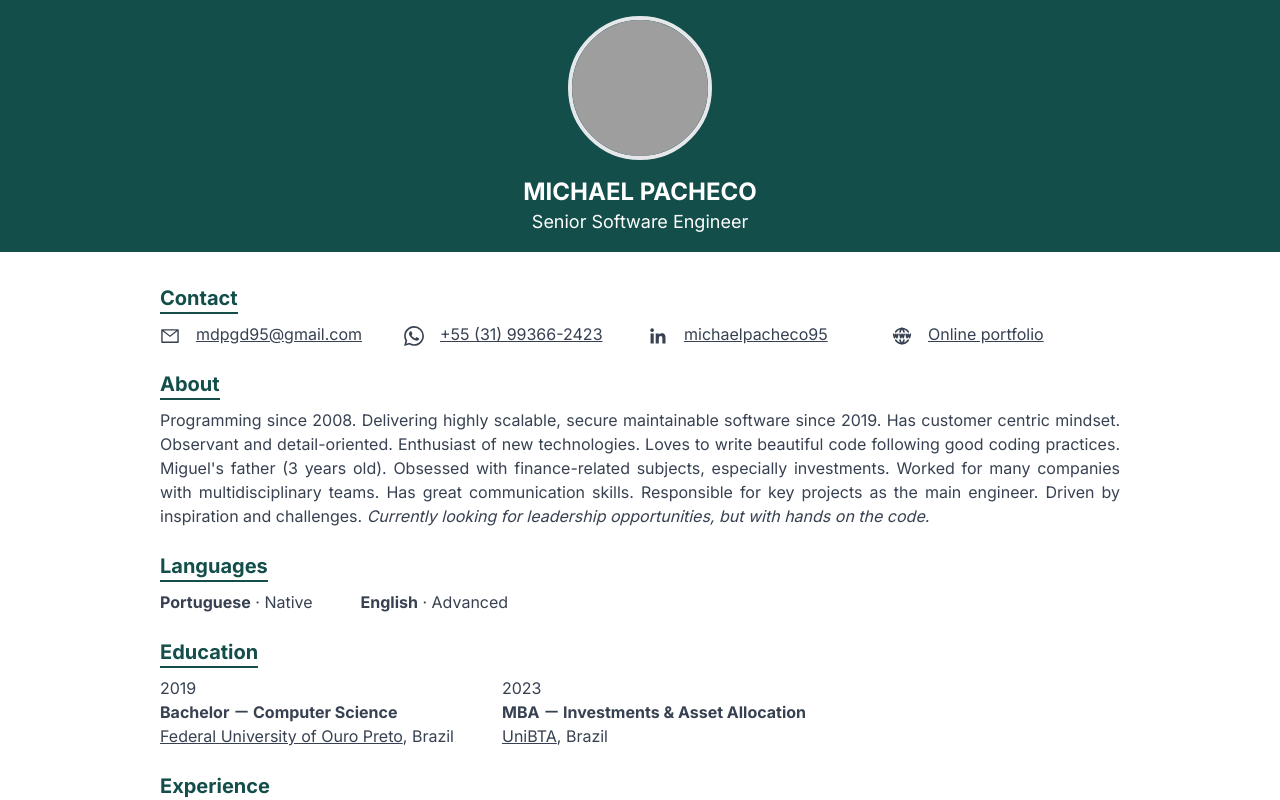
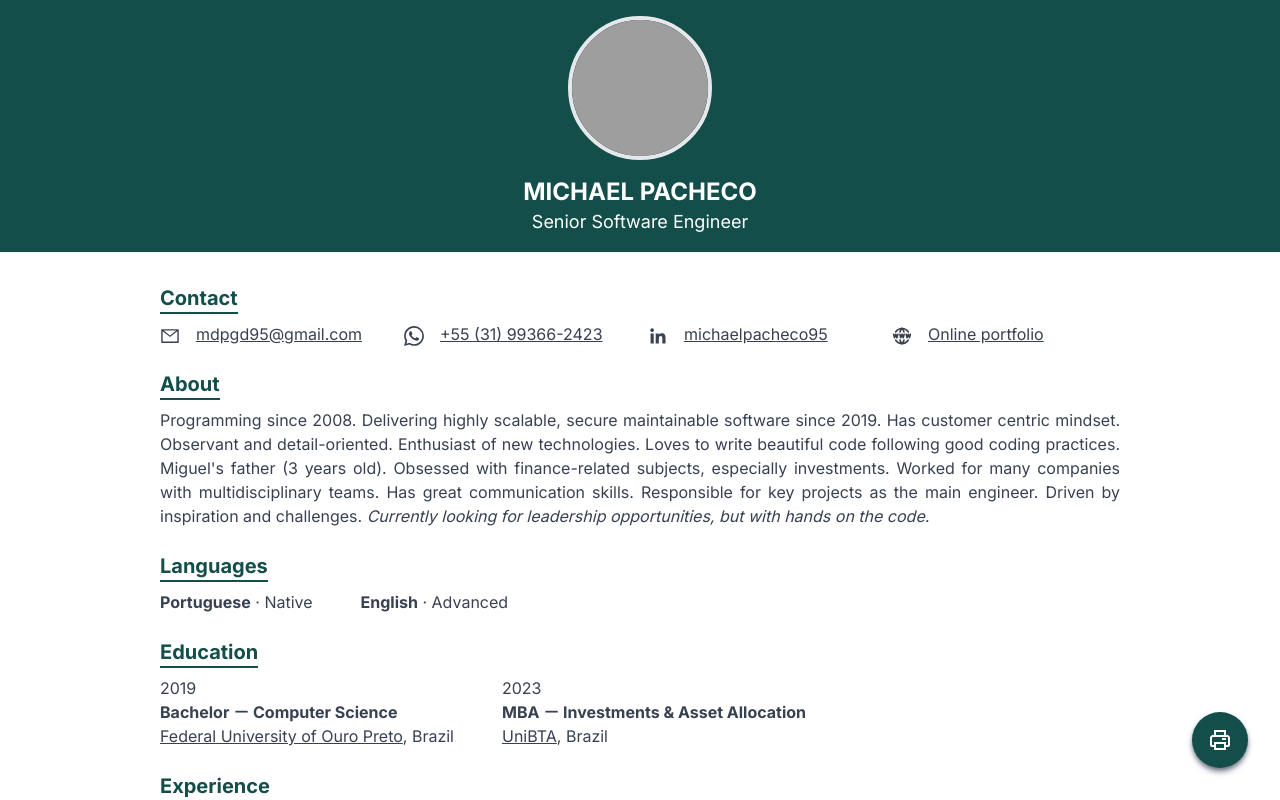
Before and after one commit to Pacheco95/resume, a Next.js app: page / in a window 1280 px wide. Shown: the top 800 px of the page. Built offline with nearby package versions, Linux system fonts and the light colour scheme; grey boxes are pictures that could not be loaded.

Commit message:
feat: add print button

```diff
--- a/src/app/globals.css
+++ b/src/app/globals.css
@@ -6,6 +6,10 @@
   .grid-1-2-4 {
     @apply grid grid-cols-1 sm:grid-cols-2 lg:grid-cols-4 gap-x-4 gap-y-1;
   }
+}
+
+body {
+  position: relative;
 }
 
 @media print {
@@ -25,4 +29,8 @@
   @page :right {
     margin-top: 3rem;
   }
+
+  button {
+    display: none;
+  }
 }
--- a/src/app/page.tsx
+++ b/src/app/page.tsx
@@ -6,6 +6,7 @@ import Experience from "@/app/containers/Experience";
 import { dash } from "@/separators";
 import ExternalLink from "@/components/ExternalLink";
 import Certifications from "@/app/containers/Certifications";
+import PrintButton from "@/components/PrintButton";
 
 const Home: NextPage = () => (
   <>
@@ -238,6 +239,7 @@ const Home: NextPage = () => (
         ]}
       />
     </main>
+    <PrintButton />
   </>
 );
 
--- /dev/null
+++ b/src/components/PrintButton.tsx
@@ -0,0 +1,17 @@
+"use client";
+
+import { BiPrinter } from "react-icons/bi";
+
+const isGoogleChrome = () => navigator.userAgent.includes("Chrome");
+
+const PrintButton = () =>
+  isGoogleChrome() ? (
+    <button
+      className="fixed right-4 md:right-8 bottom-4 md:bottom-8 p-2 md:p-4 text-lg md:text-2xl rounded-full bg-primary text-white hover:brightness-150 shadow-md z-10 shadow-gray-500"
+      onClick={print}
+    >
+      <BiPrinter aria-description="Print Resume" />
+    </button>
+  ) : null;
+
+export default PrintButton;
```
